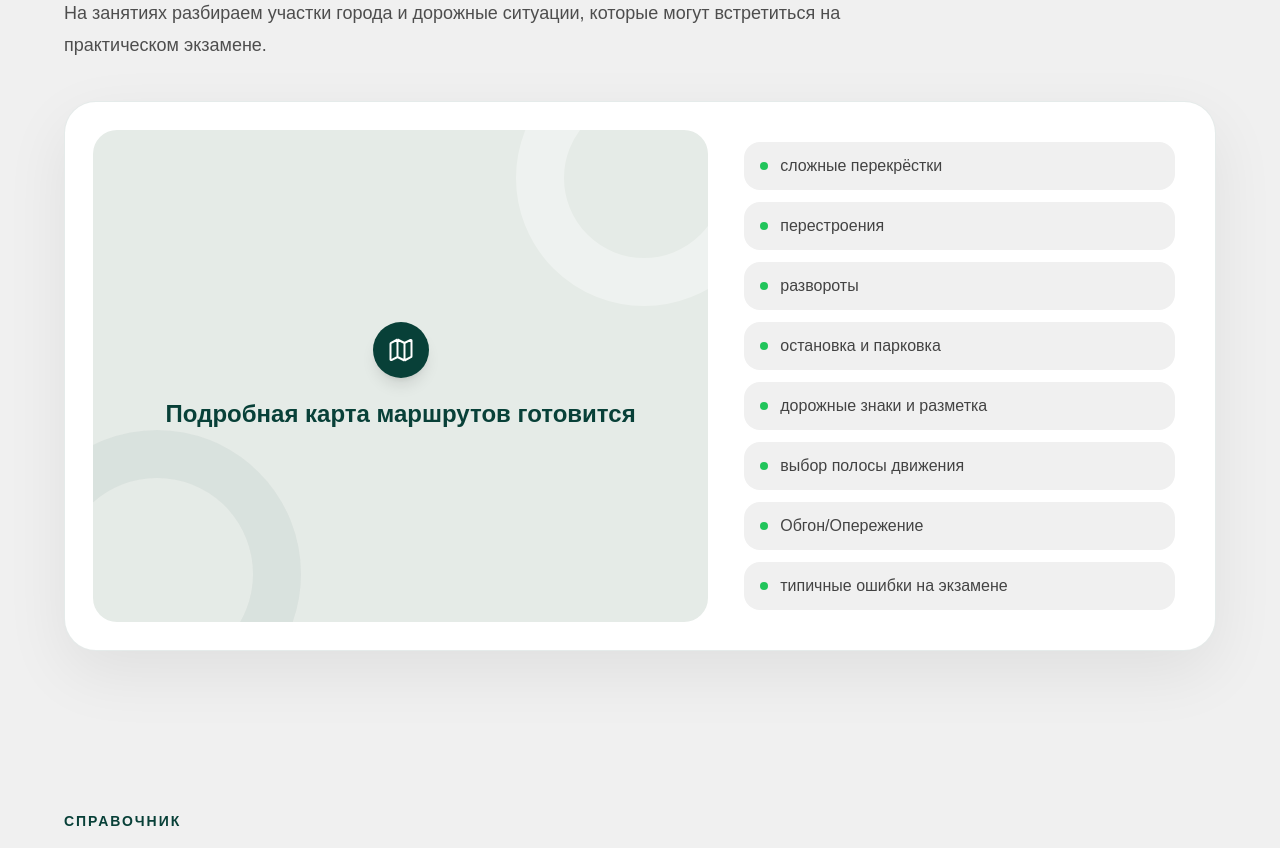
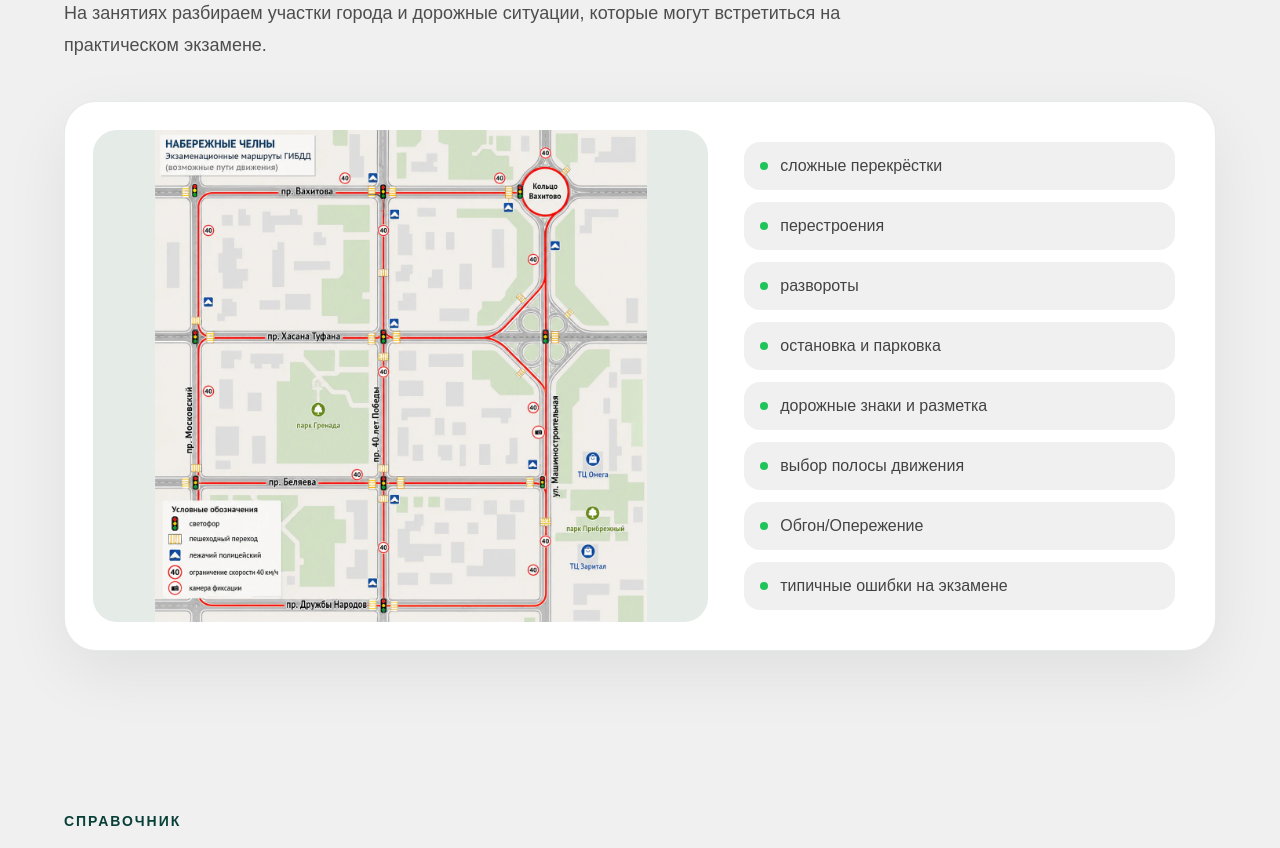
Before and after one commit to 2r6y768cd6-lgtm/driving-instructor-site, a Next.js app: page / in a window 1280 px wide. Shown: the part 3620-4468 px from the top of the page. Built offline with nearby package versions, Linux system fonts and the light colour scheme.

Commit message:
Добавить карту экзаменационных маршрутов

```diff
--- a/components/ExamRoutesSection.tsx
+++ b/components/ExamRoutesSection.tsx
@@ -2,7 +2,7 @@
 import path from "node:path";
 import Image from "next/image";
 
-const ROUTES_IMAGE_SRC = "/images/routes/exam-routes.png";
+const ROUTES_IMAGE_SRC = "/images/route.webp";
 
 const routeTopics = [
   "сложные перекрёстки",
@@ -49,7 +49,7 @@
                 alt="Карта экзаменационных маршрутов ГАИ в Набережных Челнах"
                 fill
                 sizes="(min-width: 1024px) 58vw, 100vw"
-                className="object-cover"
+                className="object-contain"
               />
             ) : (
               <div className="absolute inset-0 flex items-center justify-center overflow-hidden px-6 text-center">
```
Also changed, not shown: public/images/route.webp (added).
